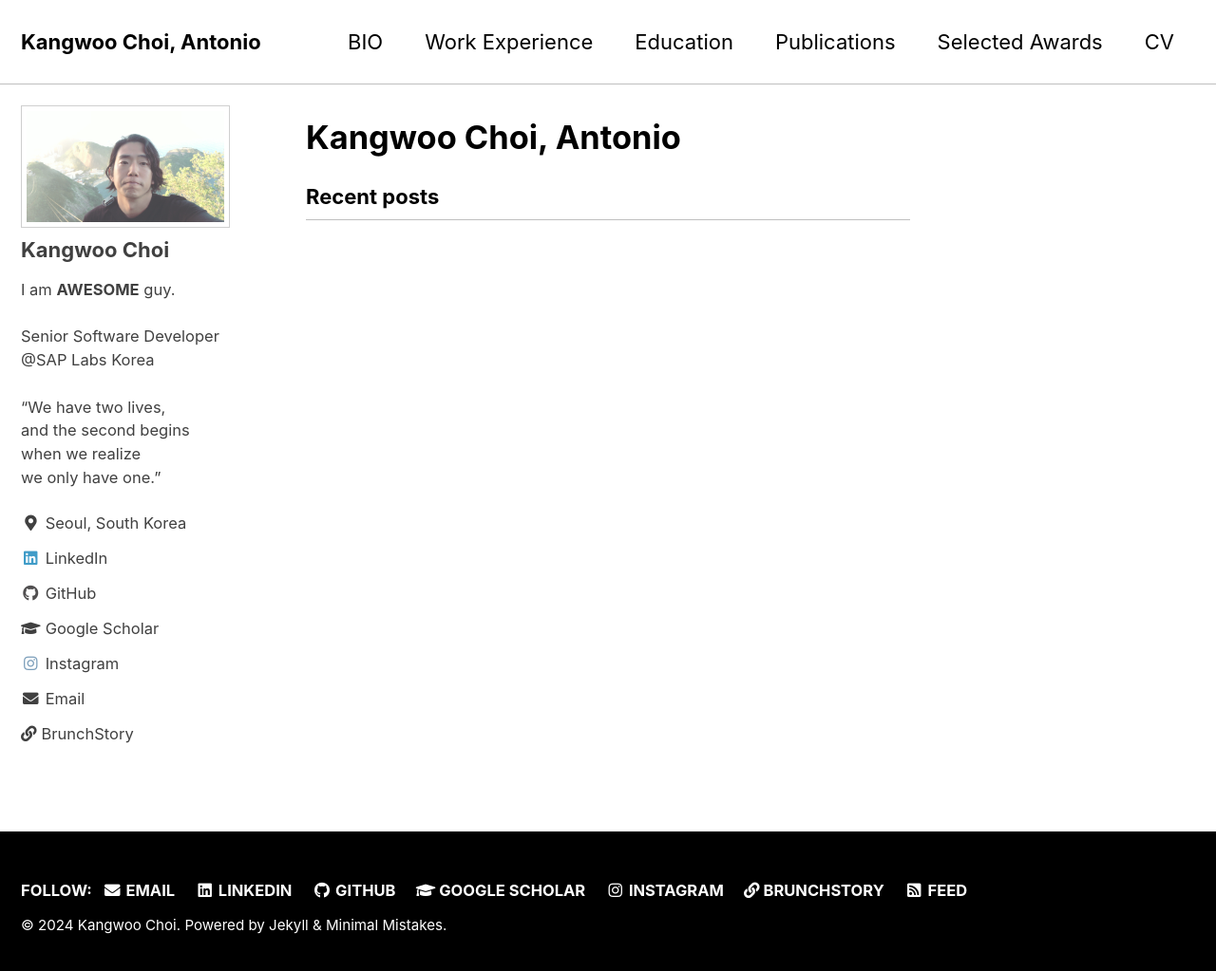
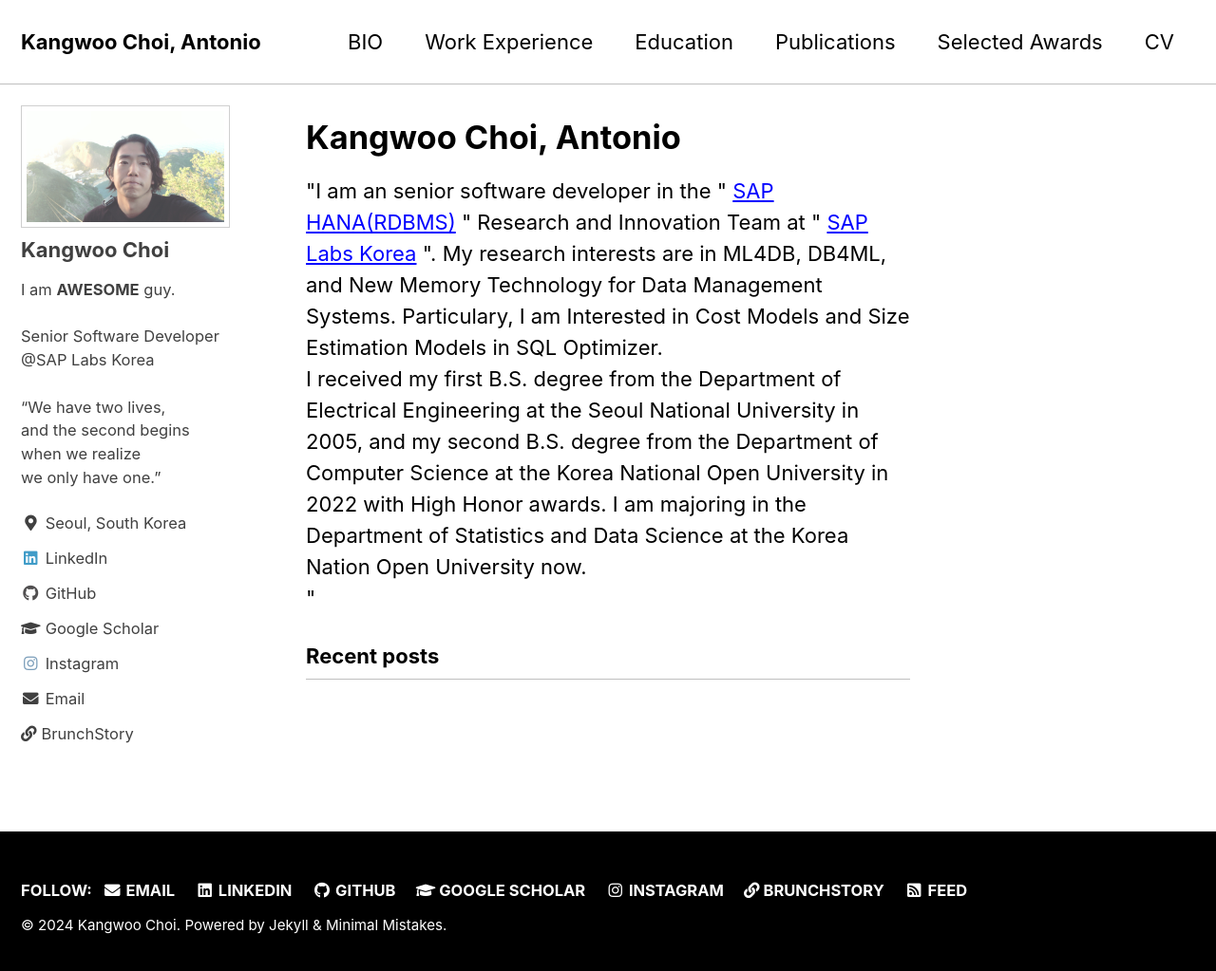
Before and after one commit to KangwooChoi/KangwooChoi.github.io, a Jekyll site: the page built from index.html, in a window 1280 px wide and 1031 px high. Shown: the top 1023 px of the window at 95% size. Built offline with Jekyll 4.4.1, drawn with Linux system fonts in a browser that asks for light colours; cached includes are drawn as plain includes; the list of posts is cut into pages by our own code.

Commit message:
Update index.html

```diff
--- a/index.html
+++ b/index.html
@@ -4,3 +4,13 @@
 ---
 
 <h1 class="page__title" itemprop="headline">Kangwoo Choi, Antonio</h1>
+<p>"I am an senior software developer in the "
+  <a href="https://www.sap.com/korea/products/technology-platform/hana/what-is-sap-hana.html">SAP HANA(RDBMS)</a>
+  " Research and Innovation Team at "
+  <a href="https://www.sap.com/korea/about/labs-korea.html">SAP Labs Korea</a>
+  ". My research interests are in ML4DB, DB4ML, and New Memory Technology for Data Management Systems. Particulary,
+   I am Interested in Cost Models and Size Estimation Models in SQL Optimizer.
+   <br>I received my first B.S. degree from the Department of Electrical Engineering at the Seoul National University in 2005,
+   and my second B.S. degree from the Department of Computer Science at the Korea National Open University in 2022
+   with High Honor awards. I am majoring in the Department of Statistics and Data Science at the Korea Nation Open University now.<br>"
+</p>
```
